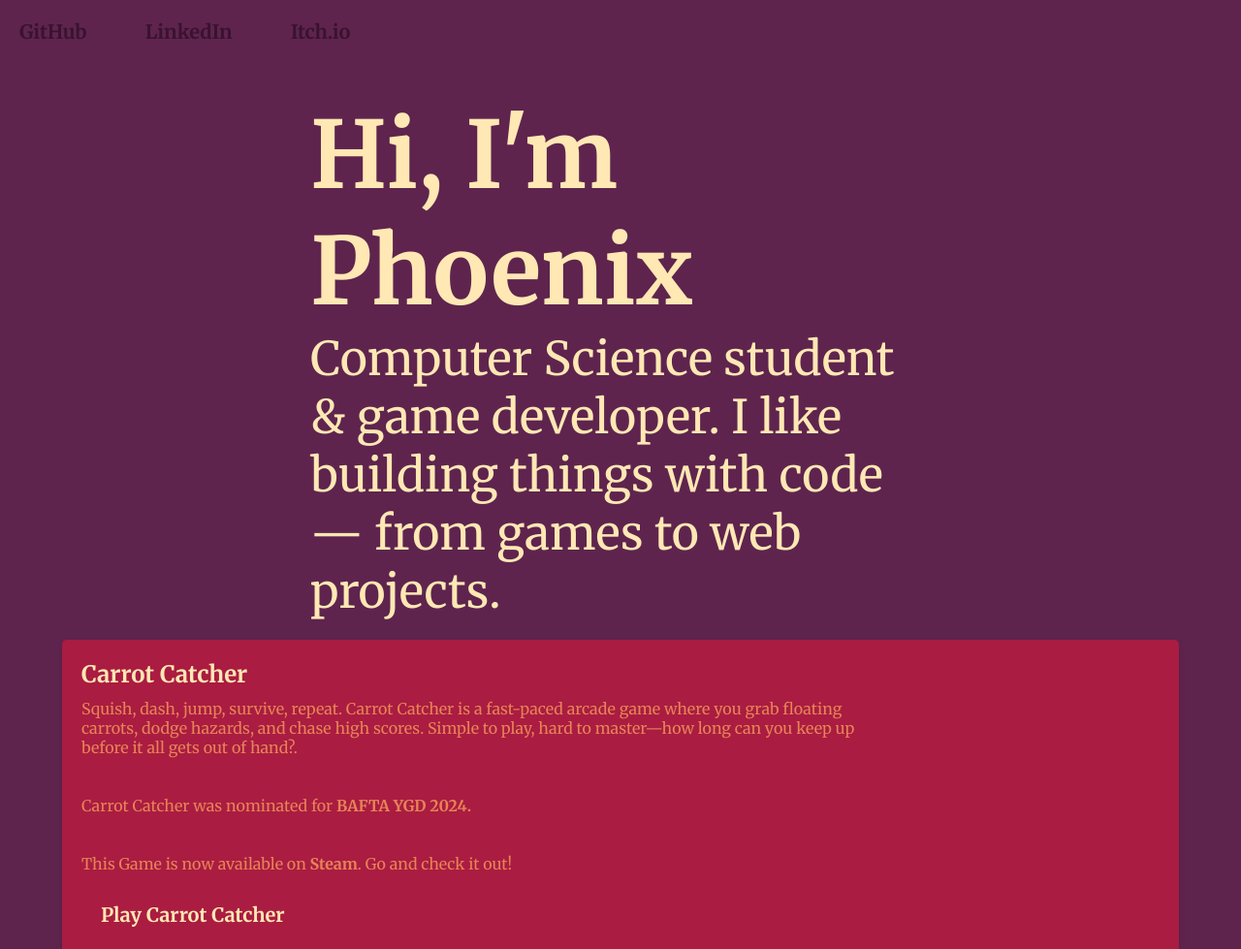
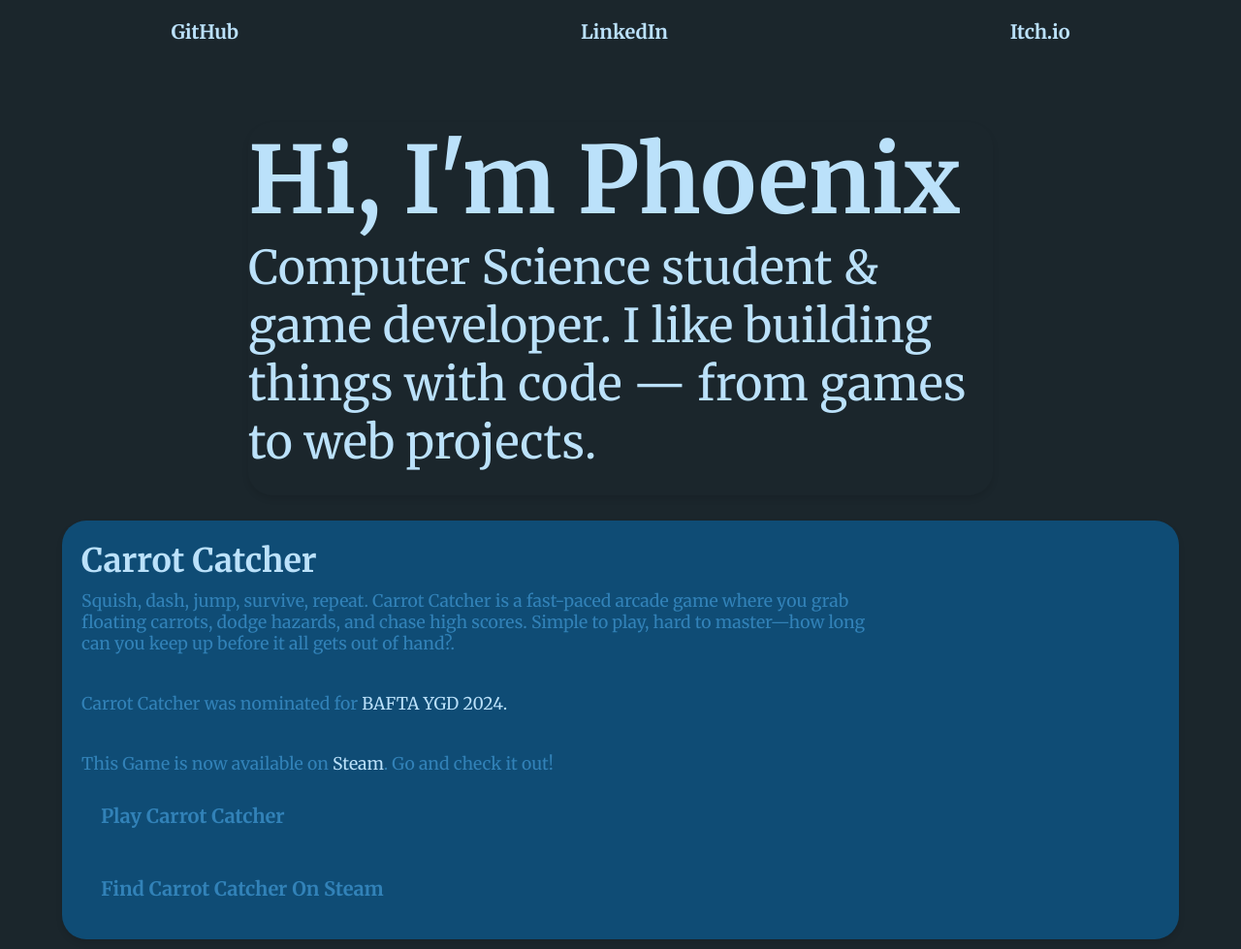
Before and after one commit to dev-pakchoi/Phoenix-Portfolio-001, a plain HTML site: page index.html in a window 1280 px wide. Shown: the top 979 px of the page at 97% size. Drawn offline with Linux system fonts and the light colour scheme.

Commit message:
Revise CSS styles for improved design
Updated styles for body, links, and portfolio components.

```diff
--- a/style.css
+++ b/style.css
@@ -7,43 +7,46 @@
 }
 
 body {
-    background-color: #5E244E;
+    background-color: #1B262C;
 }
 
 .portfolio-header {
     display: flex;
-    gap: 20px;
     height: 100px;
+
 
 
 }
 
-.link, .project-link {
+.link {
     text-decoration: none;
-    color: #39132e;
+    color: #BBE1FA;
     font-size: 20px;
     padding: 20px;
     border-radius: 5px;
     transition: all 0.3s ease-in-out;
+    margin: 0 auto;
+
 }
 
 .project-link {
     text-decoration: none;
-    color: #FFE8B4;
+    color: #3282B8;
     font-size: 20px;
+    font-weight: bold;
     padding: 20px;
-    border-radius: 5px;
+    border-radius: 25px;
     transition: all 0.3s ease-in-out;
 }
 
 
 .portfolio-header .link:hover {
-    background-color: #AA1C41;
+    background-color: #3282B8;
 
 }
 
 .project-link:hover {
-    background-color: #5E244E;
+    background-color: #1B262C;
 
 }
 
@@ -51,19 +54,19 @@ body {
     display: flex;
     flex-direction: column;
     height: auto;
-    background-color: #5E244E;
-    color: #FFE8B4;
+    color: #BBE1FA;
     font-size: 300%;
-    padding-bottom: 20px;
-    margin-left: 25%;
-    margin-right: 25%;
+    padding-bottom: 2%;
+    margin: 2% 20% 2%;
+    border-radius: 25px;
+    transition: all 0.3s ease-in-out;
+    box-shadow: 0px 4px 6px rgba(0, 0, 0, 0.1);
+}
+
+.highlight {
+    color: #BBE1FA;
 
 
-}
-
-.about-section {
-    margin-top: 40px;
-    font-size: 50%;
 }
 
 .portfolio-content {
@@ -75,28 +78,27 @@ body {
     margin-bottom: 5%;
 }
 
-.highlight {
-    font-weight: bold;
-}
 
 .project-card {
     display: flex;
     flex-direction: column;
     gap: 10px;
-    background-color: #AA1C41;
+    background-color: #0F4C75;
     padding: 20px;
-    border-radius: 5px;
+    border-radius: 25px;
     box-shadow: 0px 4px 6px rgba(0, 0, 0, 0.1);
 }
 
 .project-title {
-    font-size: 24px;
-    color: #FFE8B4;
+    font-size: 34px;
+    color: #BBE1FA;
+    font-weight: bold;
+
 }
 
 .project-description {
-    font-size: 1rem;
-    color: #E68457;
+    font-size: 1.1rem;
+    color: #3282B8;
     width: 75%;
 }
 
@@ -104,11 +106,17 @@ a {
     font-weight: bold;
 }
 
-.BAFTA, .steam {
-    color: #FFE8B4;
+hr {
+    color:#BBE1FA;
 }
 
+.footer {
+    display: flex;
+    flex-direction: column;
+    margin: 0 auto;
+    color: #BBE1FA;
 
+}
 @media (max-width: 768px) {
     .portfolio-header {
         height: auto;
@@ -117,6 +125,7 @@ a {
     .portfolio-intro {
         height: auto;
         font-size: 200%;
+        margin: 2%;
     }
 
     .project-card {
```
